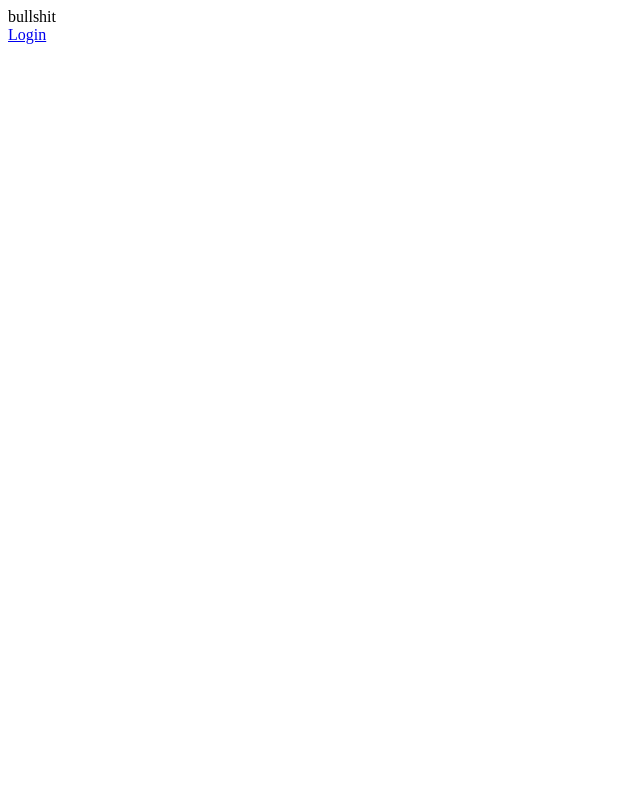
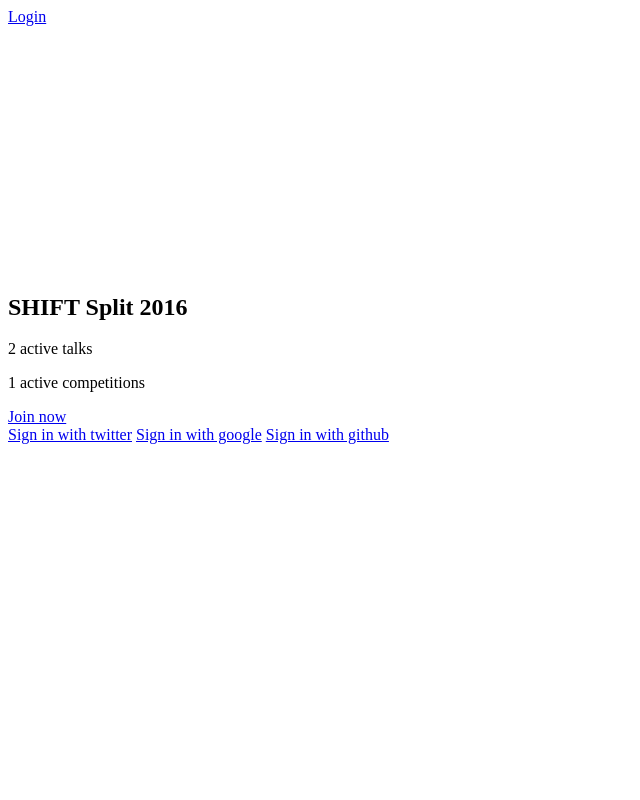
Before and after one commit to shift-hackathon-2016/12-Hakleri, a Django app: page / in a window 1280 px wide. Before the commit the part shown is almost empty. Shown: the whole page, without its empty margins (0-640 px from the left). Run offline with Django 3.2, Linux system fonts and the light colour scheme; parts of the project's set-up code (start-up, migrations or seed data) failed here and were passed over.

Commit message:
template updates

```diff
--- a/shifty/shifty/templates/shifty/app.html
+++ b/shifty/shifty/templates/shifty/app.html
@@ -1,6 +1,5 @@
 
 <body>
-application
-<br>
-
+    <div id="app"></div>
+    <script src="/build/bundle.js"></script>
 </body>
--- a/shifty/shifty/templates/shifty/index.html
+++ b/shifty/shifty/templates/shifty/index.html
@@ -1,6 +1,23 @@
 <body>
-bullshit
-<br>
 <a href="{% url 'social:begin' 'google-oauth2' %}">Login</a>
-
+ <section class="welcome-page">
+  <div class="wrapper">
+    <div class="logo">
+      <img src="/assets/img/logo.svg">
+    </div>
+    <h1>SHIFT Split 2016</h1>
+    <div class="conf-meta">
+      <p>2 active talks</p>
+      <p>1 active competitions</p>
+    </div>
+    <div class="join">
+      <a href="#">Join now</a>
+    </div>
+    <div class="signin">
+      <a href="#">Sign in with twitter</a>
+      <a href="{% url 'social:begin' 'google-oauth2' %}">Sign in with google</a>
+      <a href="#">Sign in with github</a>
+    </div>
+  </div>
+</section>
 </body>
```
